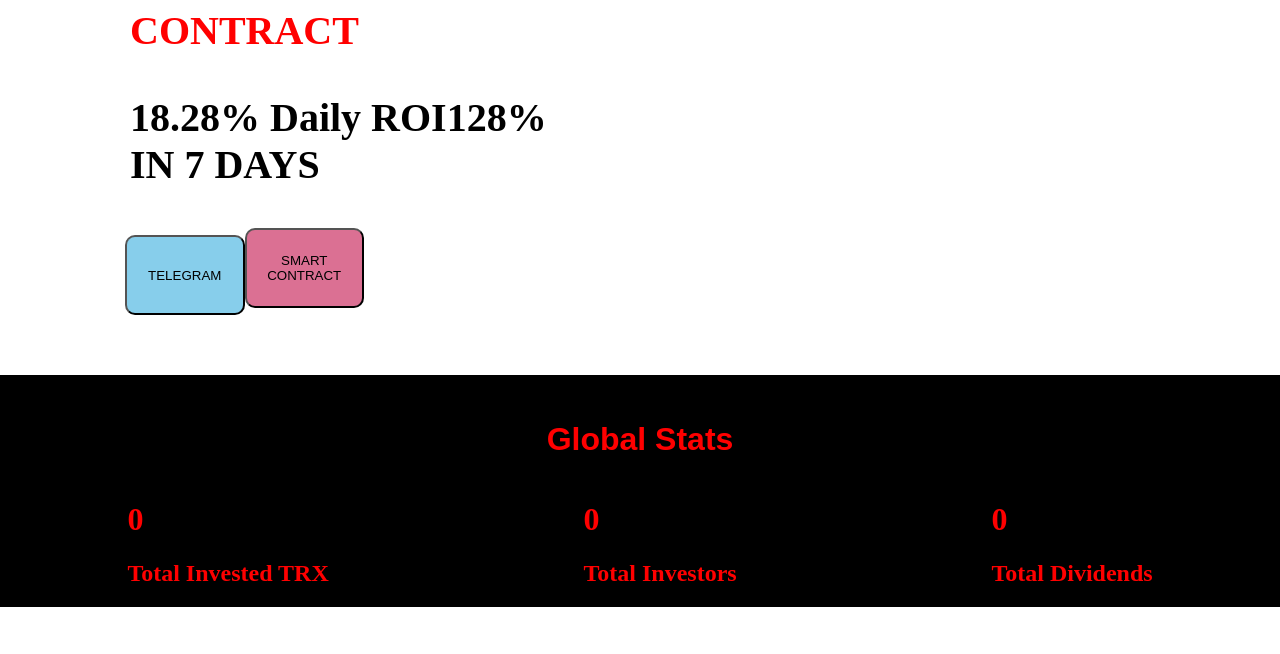
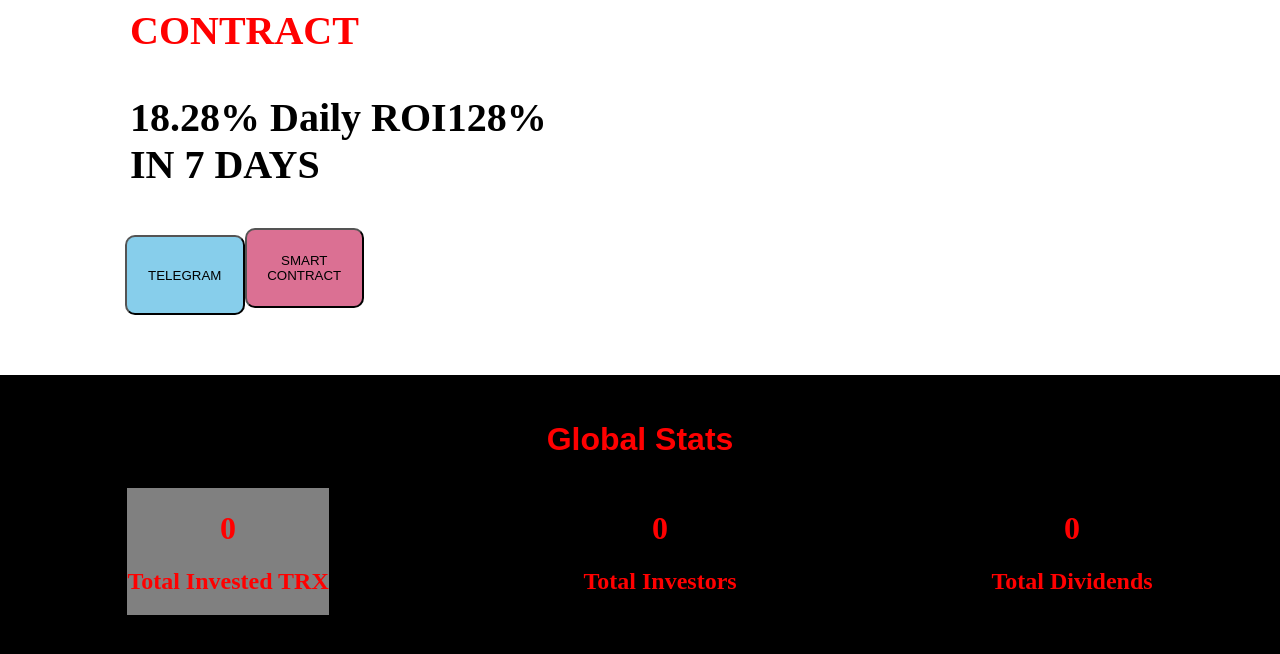
Before and after one commit to ali-203/myapp, a React (Create React App) app: page / in a window 1280 px wide. Shown: the part 916-1570 px from the top of the page. Before the commit the page ends 1523 px from the top, so only its background shows below. Built offline with nearby package versions, Linux system fonts and the light colour scheme.

Commit message:
updated css

```diff
--- a/src/App.css
+++ b/src/App.css
@@ -104,6 +104,7 @@ body{
 }
 
 .main2 {
+
     background-color: black;
     width: 100%;
     height: 100%;
@@ -116,8 +117,18 @@ body{
 }
 
 .three_div {
+  text-align: center;
+  text-align: center;
+  margin-top: 30px;
   display: flex;
+  padding-bottom: 80%;
   justify-content: space-between;
   justify-content: space-around;
 
 }
+
+.total_trx {
+background-color: gray;
+
+
+}
```
